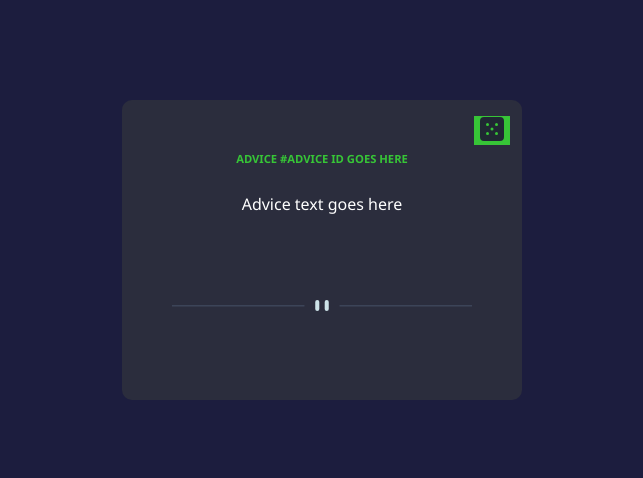
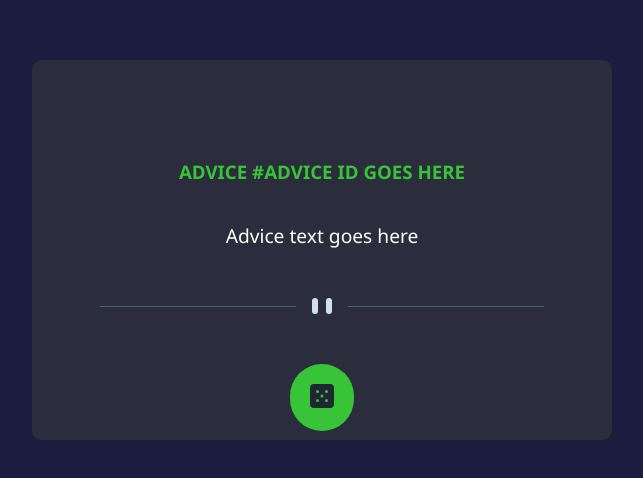
Before and after one commit to moonrose93/advice-generator-app-main, a plain HTML site: page index.html in a window 1280 px wide. Shown: the part 150-628 px from the top of the page, without its empty margins (318-961 px from the left). Drawn offline with Linux system fonts and the light colour scheme.

Commit message:
Update style.css

```diff
--- a/style.css
+++ b/style.css
@@ -8,7 +8,8 @@ body{
 
 .container{
     width: 100%;
-    max-width: 400px;
+    max-width: 500px;
+    padding: 40px;
     height: 100%;
     max-height: 300px;
     background-color: rgba(47, 49, 61, 0.829);
@@ -18,8 +19,24 @@ body{
     left:50%;
     border-radius: 10px;
 
+}
 
+.container-inside{
+
+
+    display: flex;
+    flex-direction: column;
+    align-items: center;
+    justify-content: center ;
 }
+
+.container-inside p{
+
+
+   font-size: 1.2rem;
+}
+
+
 
 .quote{
     color: white;
@@ -31,7 +48,7 @@ body{
 .advice-number{
     color: rgb(55, 197, 55);
     display: flex;
-    font-size: 0.6rem;
+    font-size: 1.2remrem;
     text-transform: uppercase;
    justify-content: center;
    margin-top: 40px;
@@ -39,18 +56,14 @@ body{
 }
 
 .divider-desktop{
-    max-width: 300px;
-    position: absolute;
-    top: 200px;
-    margin-left: 50px;
+    max-width: 600px;
+    margin-top:30px;
 }
 
 
 
 
-/*In this modified code, I added a new container with the class .icon-background inside
-.icon-dice, and I applied the background-color and border-radius to this new container.
-This will give the background-color a border-radius without affecting the entire .icon-dice element.*/
+
 .icon-background {
     background-color: rgb(55, 197, 55);
     padding: 15px;
@@ -66,18 +79,21 @@ This will give the background-color a border-radius without affecting the entire
 }
 
 
-.icon-background:hover{
-    box-shadow: 0 0 10px 5px rgba(55, 197, 55, 0.5); /* Adjust the values as needed */
-     /* Add glow effect on hover */
-     transition: box-shadow 0.3s ease; /* Smooth transition */
+.btn{
+    background-color: rgb(55, 197, 55);
+
+   position: relative;
+   top:50px;
+    padding: 20px;
+    border-radius: 50px;
+    border: none;
+    cursor: pointer;
+
+
+
 }
 
-.btn{
-    background-color: rgb(55, 197, 55);
-    border: none;
-    cursor: pointer;
-    position: absolute;
-    right:12px;
-    top:16px;
-
+.btn:hover{
+    box-shadow: 0px 0px 30px 1px  rgb(55, 197, 55);
+    transition: ease-in ;
 }
```
